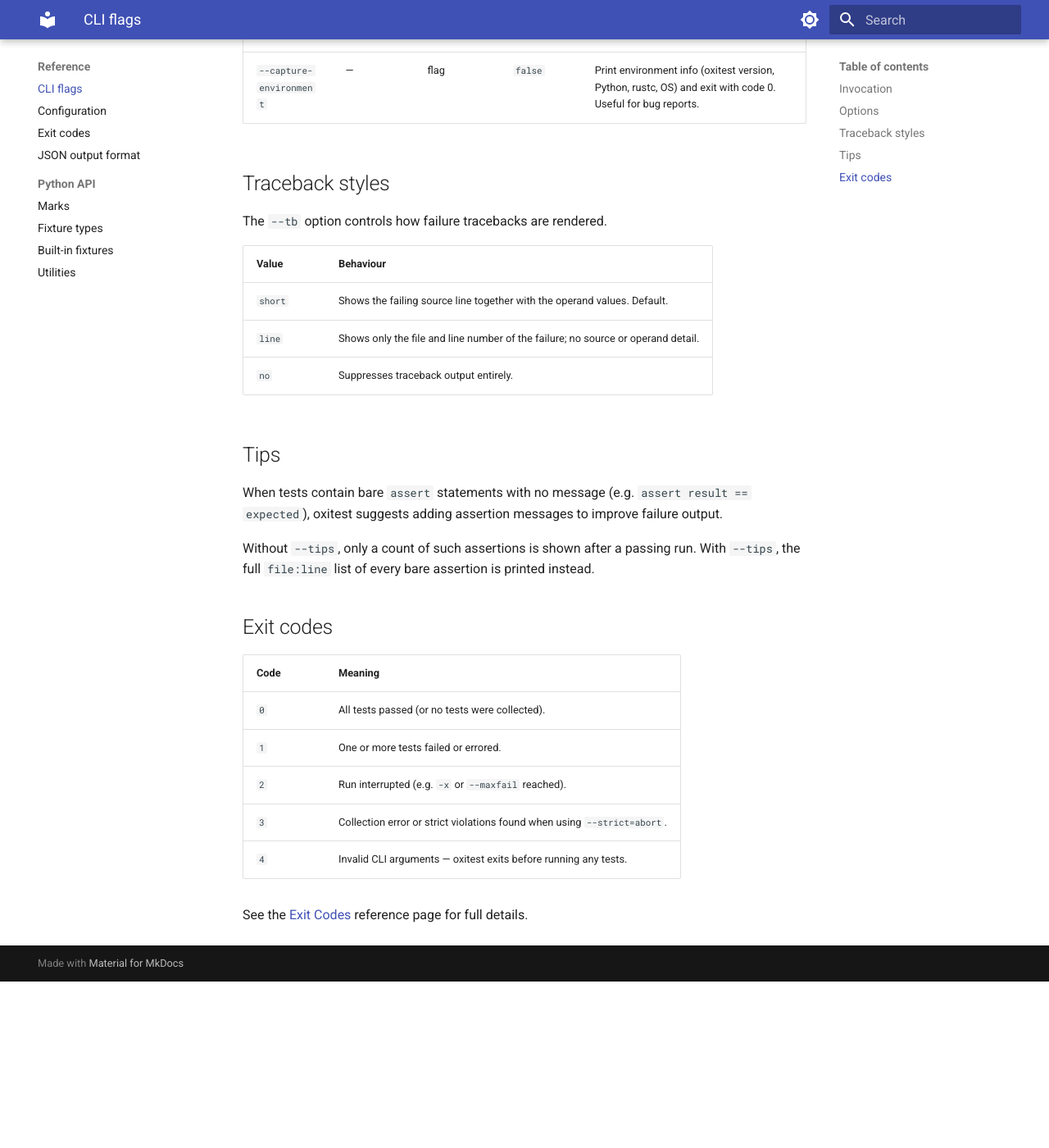
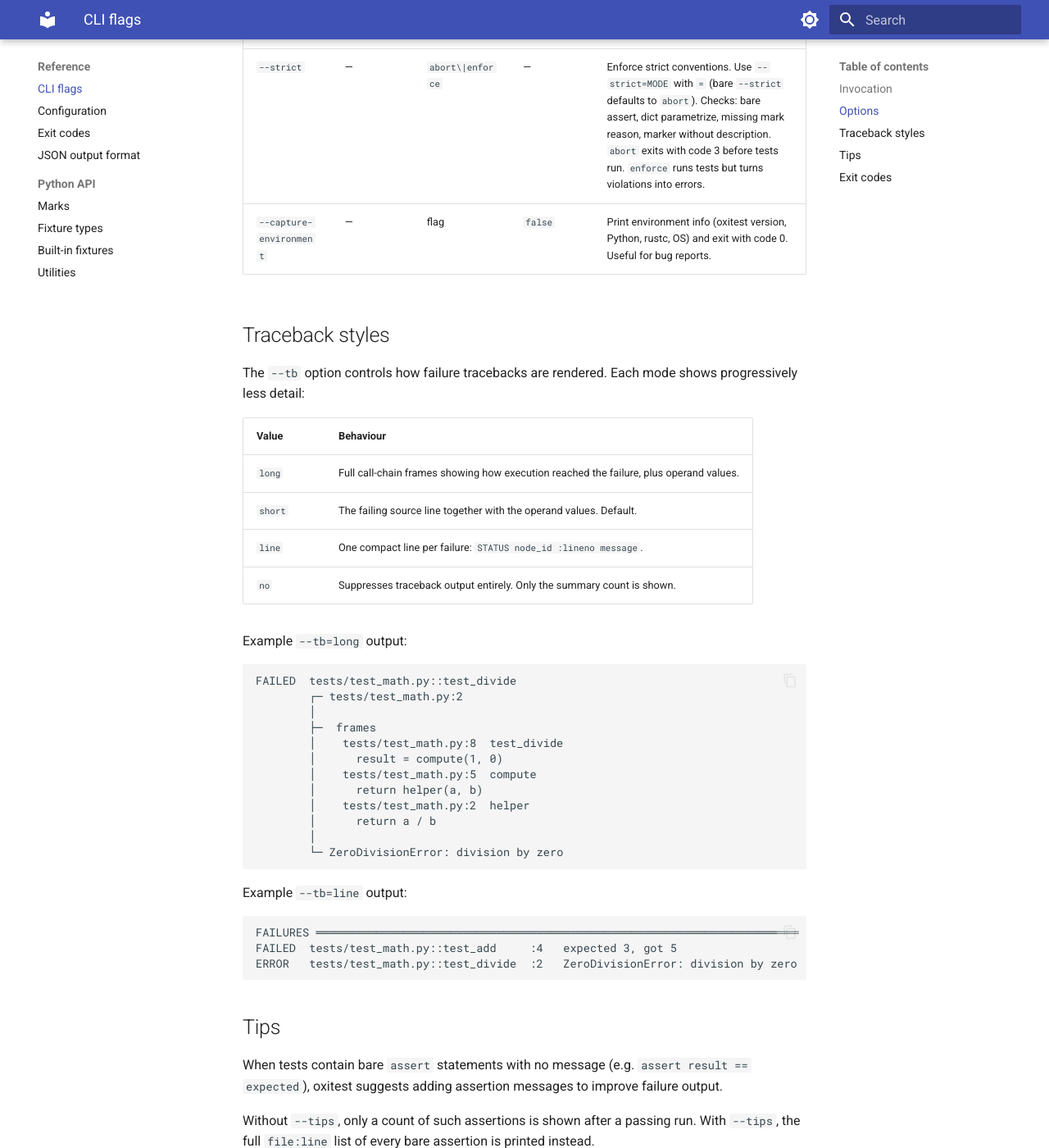
Before and after one commit to kalonji-tools/oxitest, an MkDocs documentation site: the page built from docs/src/reference/cli.md, in a window 1280 px wide and 1400 px high, scrolled down 1740 px. Shown: the whole window at 82% size. Built offline with MkDocs 1.6.1 and Material for MkDocs 9.7.7, drawn with Linux system fonts in a browser that asks for light colours; before the commit the page ends 2937 px from its top, so only the background shows below that; some of the changed text lies outside the part shown.

Commit message:
docs: update CLI and config reference for --tb=long, --tb=line, tb config
- Add `long` value to --tb documentation with example output
- Update `line` description to reflect new one-line-per-failure behavior
- Add `tb` key to configuration reference table and example
- Remove obsolete --lf/--ff references (already replaced by --failed)

Co-Authored-By: Claude Opus 4.6 (1M context) <noreply@anthropic.com>

````diff
--- a/docs/src/reference/cli.md
+++ b/docs/src/reference/cli.md
@@ -21,28 +21,55 @@ current working directory when omitted.
 | `--verbose` | `-v` | flag | `false` | Enable verbose output. Prints each test name as it runs. |
 | `-x` | — | flag | `false` | Stop immediately after the first test failure or error. |
 | `--maxfail` | — | integer | `0` | Stop after `N` failures. `0` means unlimited. |
-| `--tb` | — | `short\|line\|no` | `short` | Traceback style on failure (see [Traceback styles](#traceback-styles)). |
+| `--tb` | — | `long\|short\|line\|no` | `short` | Traceback style on failure (see [Traceback styles](#traceback-styles)). |
 | `--tips` | — | flag | `false` | Expand assertion tip output from a count to a full `file:line` list (see [Tips](#tips)). |
 | `--warnings` | — | flag | `false` | Enable display of Python warnings captured during test execution. |
 | `--no-color` | — | flag | `false` | Disable ANSI color in output. |
 | `--serial` | — | flag | `false` | Run all tests in a single process. Disables parallel workers. Conflicts with `--workers`. |
-| `--workers` | — | integer | cpu count | Number of parallel worker processes. Conflicts with `--serial`. |
+| `--workers` | `-n` | `auto\|integer` | cpu count | Number of parallel worker processes. `auto` uses all available CPUs. Conflicts with `--serial`. |
 | `--durations` | — | integer | — | Show the N slowest tests at end of run. `0` disables. |
 | `--json` | — | `PATH` | — | Write CTRF-format JSON results to `PATH`. |
-| `--lf` | — | flag | `false` | Run only tests that failed on the last run. Conflicts with `--ff`. |
-| `--ff` | — | flag | `false` | Run failed tests first, then the rest. Conflicts with `--lf`. |
+| `--failed` | — | `only\|first` | — | Failed-test mode. `only` runs just previously-failed tests. `first` runs failures before the rest. |
+| `--schedule` | — | `longest-first\|failed-first\|random` | `longest-first` | Group scheduling strategy for parallel runs. |
 | `--strict` | — | `abort\|enforce` | — | Enforce strict conventions. Use `--strict=MODE` with `=` (bare `--strict` defaults to `abort`). Checks: bare assert, dict parametrize, missing mark reason, marker without description. `abort` exits with code 3 before tests run. `enforce` runs tests but turns violations into errors. |
 | `--capture-environment` | — | flag | `false` | Print environment info (oxitest version, Python, rustc, OS) and exit with code 0. Useful for bug reports. |
 
 ## Traceback styles
 
-The `--tb` option controls how failure tracebacks are rendered.
+The `--tb` option controls how failure tracebacks are rendered. Each mode shows
+progressively less detail:
 
 | Value | Behaviour |
 |-------|-----------|
-| `short` | Shows the failing source line together with the operand values. Default. |
-| `line` | Shows only the file and line number of the failure; no source or operand detail. |
-| `no` | Suppresses traceback output entirely. |
+| `long` | Full call-chain frames showing how execution reached the failure, plus operand values. |
+| `short` | The failing source line together with the operand values. Default. |
+| `line` | One compact line per failure: `STATUS  node_id  :lineno  message`. |
+| `no` | Suppresses traceback output entirely. Only the summary count is shown. |
+
+Example `--tb=long` output:
+
+```
+FAILED  tests/test_math.py::test_divide
+        ┌─ tests/test_math.py:2
+        │
+        ├─  frames
+        │    tests/test_math.py:8  test_divide
+        │      result = compute(1, 0)
+        │    tests/test_math.py:5  compute
+        │      return helper(a, b)
+        │    tests/test_math.py:2  helper
+        │      return a / b
+        │
+        └─ ZeroDivisionError: division by zero
+```
+
+Example `--tb=line` output:
+
+```
+FAILURES ════════════════════════════════════════════════════════════════════════
+FAILED  tests/test_math.py::test_add     :4   expected 3, got 5
+ERROR   tests/test_math.py::test_divide  :2   ZeroDivisionError: division by zero
+```
 
 ## Tips
 
````
Also changed, not shown: docs/src/reference/configuration.md (+3 -0 lines).
